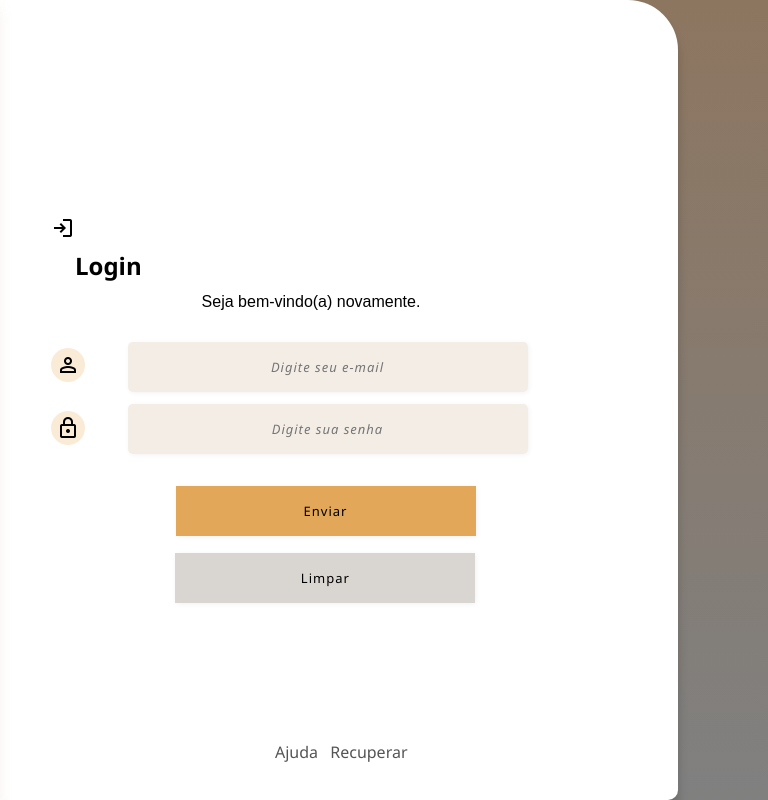
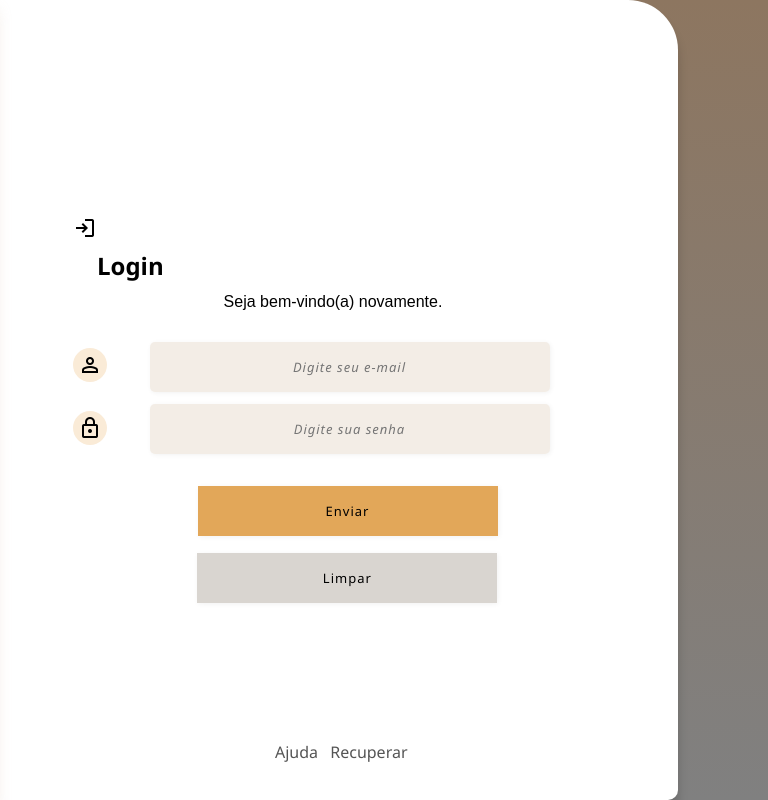
Before and after one commit to caique-98/Login, a plain HTML site: page index.html in a window 1280 px wide. Shown: the full height of the page, 512-1280 px from the left. Drawn offline with nearby package versions, Linux system fonts and the light colour scheme.

Commit message:
Update estilos.css

```diff
--- a/estilos.css
+++ b/estilos.css
@@ -180,7 +180,7 @@ input#envio2{
     div#form{
         position: absolute;
         top: 27%;
-        left: 47%;
+        left: 44%;
     }
 
     div#imagem{
@@ -264,7 +264,7 @@ input#envio2{
     }
 
     div#form{
-        left: 43%;
+        left: 45%;
     }
 
 
```
